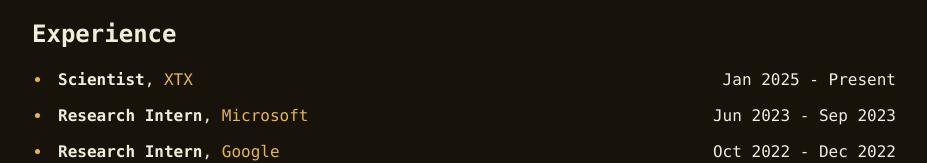
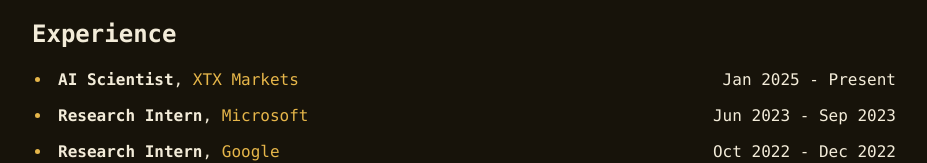
Before and after one commit to aseemrb/aseemrb.github.io, an Astro site: page /cv in a window 1280 px wide. Shown: the part 271-434 px from the top of the page, without its empty margins (176-1103 px from the left). Built offline with nearby package versions, Linux system fonts and the light colour scheme; Astro itself is replaced by a stand-in of ours.

Commit message:
Update the XTX role on the CV

```diff
--- a/src/pages/cv.astro
+++ b/src/pages/cv.astro
@@ -36,7 +36,7 @@
         <h2 class="text-2xl font-semibold mt-8 mb-4">Experience</h2>
         <ul class="list-disc pl-5">
             <li>
-                <span><strong>Scientist</strong>, <a href="https://xtxmarkets.com/">XTX</a></span>
+                <span><strong>AI Scientist</strong>, <a href="https://xtxmarkets.com/">XTX Markets</a></span>
                 <span class="cv-date">Jan 2025 - Present</span>
             </li>
             <li>
```
